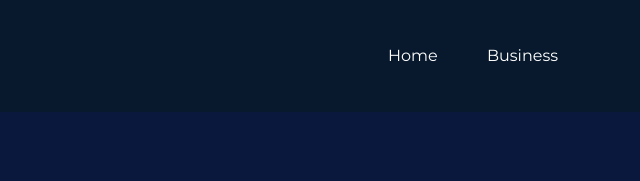
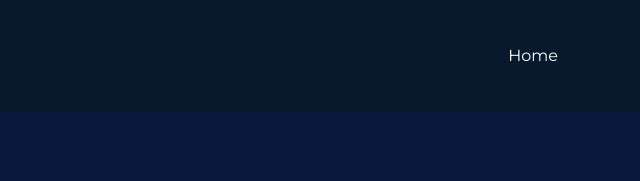
Before and after one commit to hbtruong2017/inhaus, a plain HTML site: page index.html in a window 1280 px wide. Shown: the top 181 px of the page, 640-1280 px from the left. Drawn offline with Linux system fonts and the light colour scheme.

Commit message:
Remove business page

```diff
--- a/index.html
+++ b/index.html
@@ -44,7 +44,7 @@
 
 		<ul class="main-menu">
 			<li><a href="index.html">Home</a></li>
-			<li><a href="business.html">Business</a></li>
+			<!-- <li><a href="business.html">Business</a></li> -->
 		</ul>
 	</header>
 	<!-- Header section end -->
```
